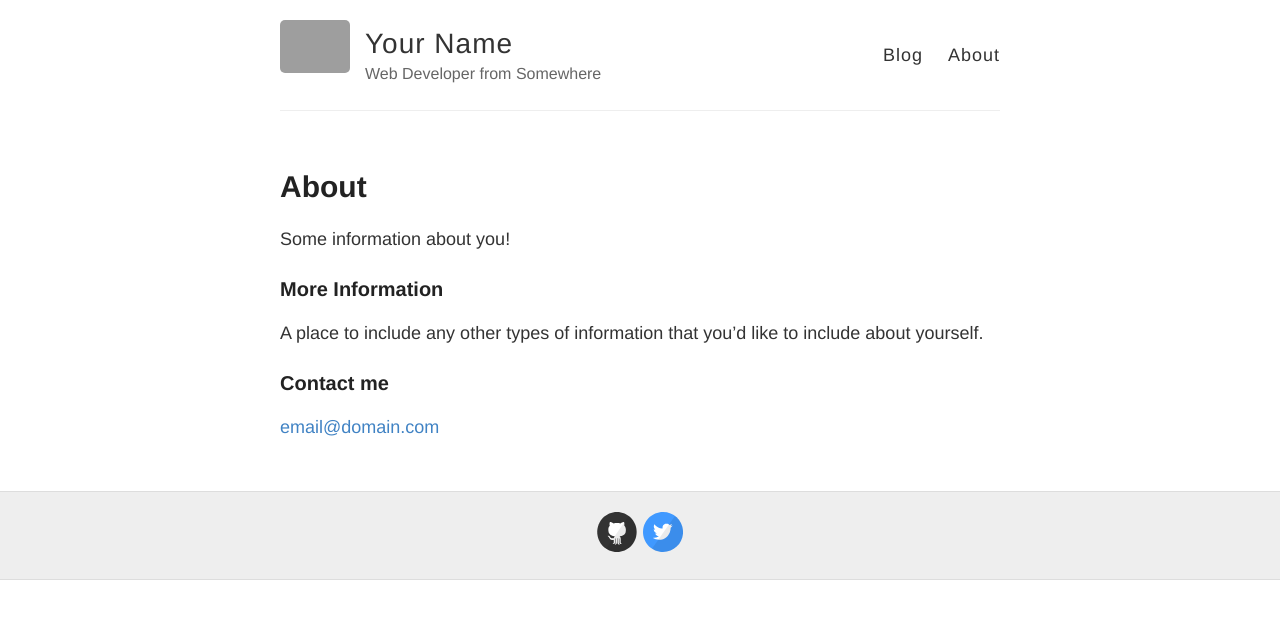
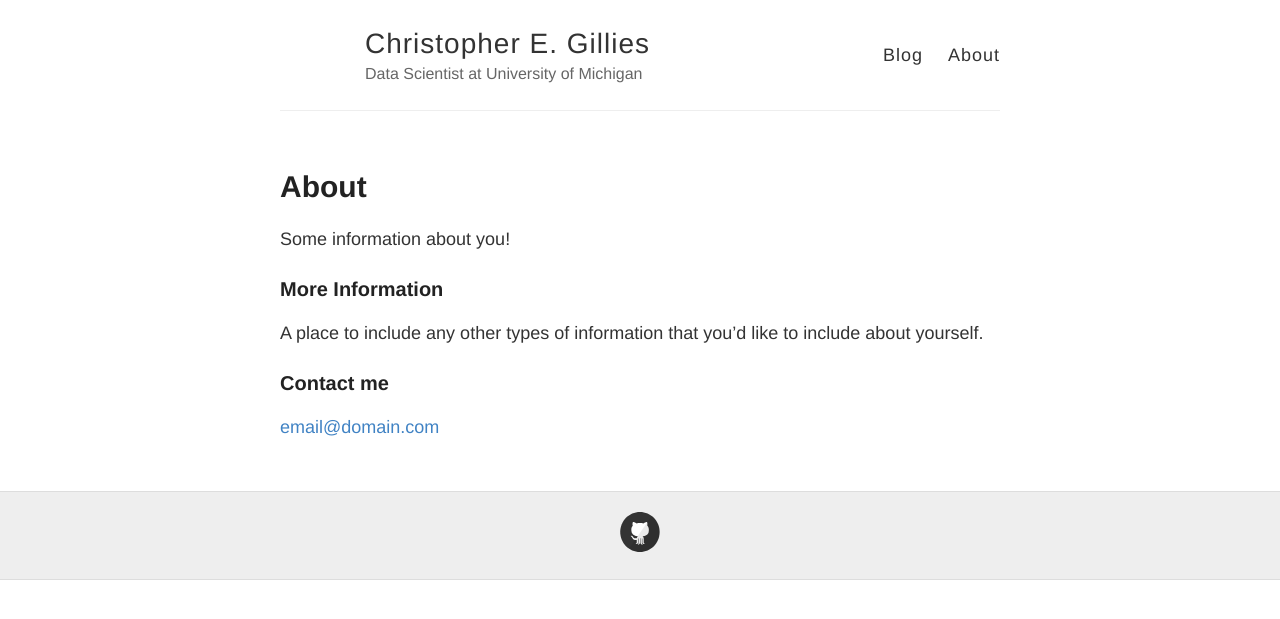
Before and after one commit to christopher-gillies/christopher-gillies.github.io, a Jekyll site: the page built from about.md, in a window 1280 px wide. Shown: the top 619 px of the page. Built offline with Jekyll 4.4.1, drawn with Linux system fonts in a browser that asks for light colours; grey boxes are pictures that could not be loaded.

Commit message:
Update _config.yml

```diff
--- a/_config.yml
+++ b/_config.yml
@@ -3,13 +3,13 @@
 #
 
 # Name of your site (displayed in the header)
-name: Your Name
+name: Christopher E. Gillies
 
 # Short bio or description (displayed in the header)
-description: Web Developer from Somewhere
+description: Data Scientist at University of Michigan
 
 # URL of your avatar or profile pic (you could use your GitHub profile pic)
-avatar: https://raw.githubusercontent.com/barryclark/jekyll-now/master/images/jekyll-logo.png
+avatar:
 
 #
 # Flags below are optional
@@ -21,12 +21,12 @@ footer-links:
   email:
   facebook:
   flickr:
-  github: barryclark/jekyll-now
+  github: christopher-gillies
   instagram:
   linkedin:
   pinterest:
   rss: # just type anything here for a working RSS icon
-  twitter: jekyllrb
+  twitter:
   stackoverflow: # your stackoverflow profile, e.g. "users/50476/bart-kiers"
   youtube: # channel/<your_long_string> or user/<user-name>
   googleplus: # anything in your profile username that comes after plus.google.com/
```
